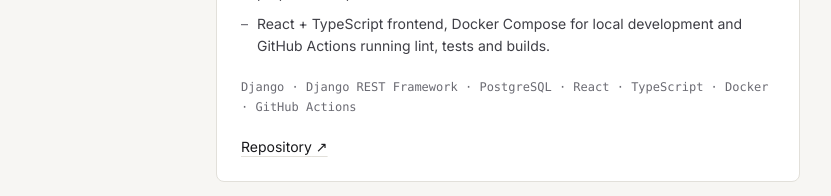
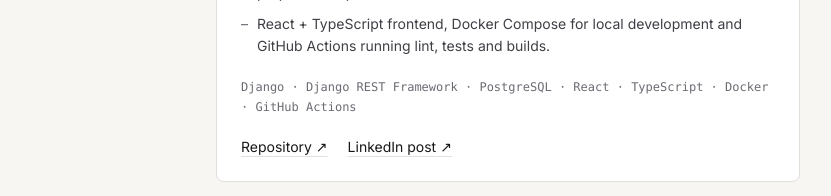
Before and after one commit to deadour/portfolio, a React (Vite) app: page / in a window 1280 px wide. Shown: the part 2300-2496 px from the top of the page, without its empty margins (224-1055 px from the left). Built offline with nearby package versions, Linux system fonts and the light colour scheme.

Commit message:
Link Dynamo LinkedIn post

```diff
--- a/src/content/en.ts
+++ b/src/content/en.ts
@@ -12,7 +12,7 @@
     language: 'Language',
     themeToDark: 'Switch to dark theme',
     themeToLight: 'Switch to light theme',
-    links: { repository: 'Repository', walkthrough: 'Technical walkthrough', live: 'Live site' },
+    links: { repository: 'Repository', walkthrough: 'Technical walkthrough', live: 'Live site', post: 'LinkedIn post' },
     portraitAlt: 'Portrait of Eduardo M. Ramírez',
   },
   hero: {
--- a/src/content/es.ts
+++ b/src/content/es.ts
@@ -12,7 +12,7 @@
     language: 'Idioma',
     themeToDark: 'Cambiar a tema oscuro',
     themeToLight: 'Cambiar a tema claro',
-    links: { repository: 'Repositorio', walkthrough: 'Recorrido técnico', live: 'Ver sitio' },
+    links: { repository: 'Repositorio', walkthrough: 'Recorrido técnico', live: 'Ver sitio', post: 'Post en LinkedIn' },
     portraitAlt: 'Retrato de Eduardo M. Ramírez',
   },
   hero: {
--- a/src/content/types.ts
+++ b/src/content/types.ts
@@ -2,7 +2,7 @@
 // Each language file must implement it fully, so a missing translation is a type error.
 
 export type ProjectId = 'lastfm' | 'dynamo' | 'ecommerce' | 'cesi'
-export type LinkKind = 'repository' | 'walkthrough' | 'live'
+export type LinkKind = 'repository' | 'walkthrough' | 'live' | 'post'
 
 export type Pipeline = {
   // Main flow, left to right.
--- a/src/data/projects.ts
+++ b/src/data/projects.ts
@@ -20,7 +20,13 @@
   {
     id: 'dynamo',
     stack: ['Django', 'Django REST Framework', 'PostgreSQL', 'React', 'TypeScript', 'Docker', 'GitHub Actions'],
-    links: [{ kind: 'repository', href: 'https://github.com/deadour/dynamo' }],
+    links: [
+      { kind: 'repository', href: 'https://github.com/deadour/dynamo' },
+      {
+        kind: 'post',
+        href: 'https://www.linkedin.com/posts/eduramirez645_hace-un-tiempo-me-di-cuenta-de-que-en-el-ugcPost-7511498777858441217-nD0B/',
+      },
+    ],
   },
   {
     // TODO: add stack and a { kind: 'live', href } link once it's deployed.
```
